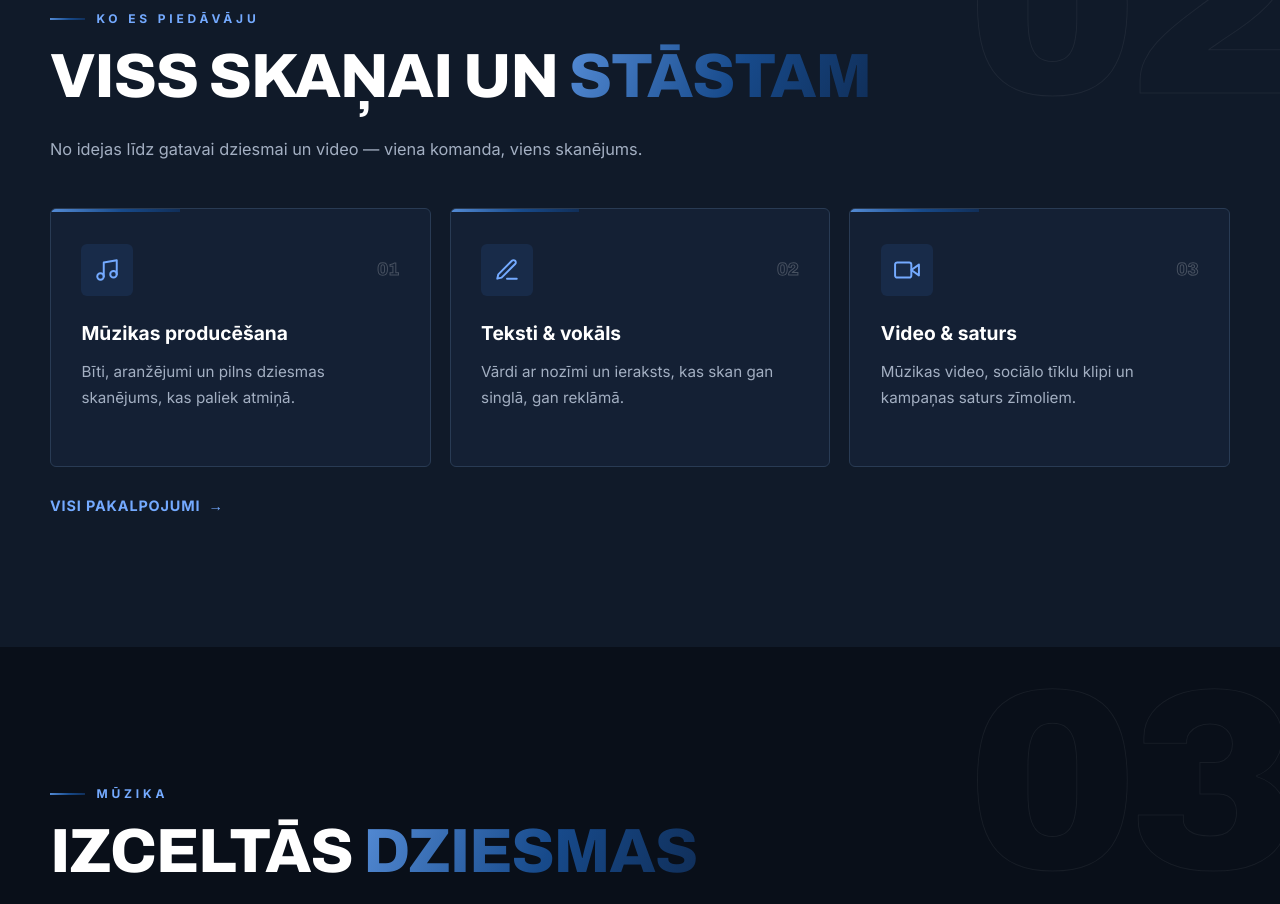
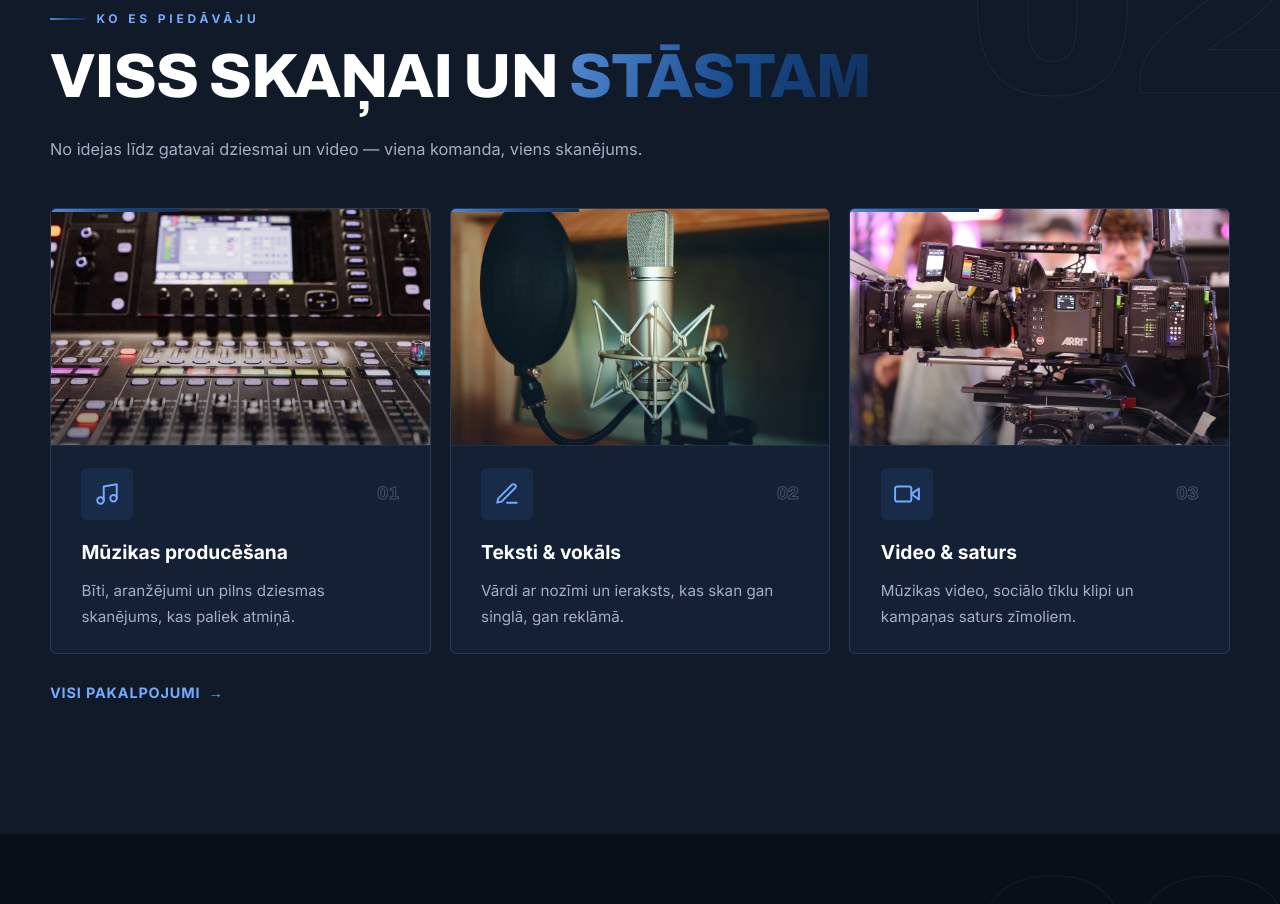
Before and after one commit to ojayWillow/reiks-media, a plain HTML site: page index.html in a window 1280 px wide. Shown: the part 2108-3012 px from the top of the page. Drawn offline with Linux system fonts and the light colour scheme.

Commit message:
Add distinct photography to homepage service cards

```diff
--- a/index.html
+++ b/index.html
@@ -146,7 +146,8 @@
         </p>
 
         <div class="services-grid">
-          <article class="service-card glow-card reveal">
+          <article class="service-card service-card--visual glow-card reveal">
+            <div class="service-card__media"><img class="service-card__photo service-card__photo--production" src="assets/images/services/production.jpg" alt="Mūzikas studijas miksēšanas pults" loading="lazy" decoding="async"></div>
             <div class="service-card__head">
               <div class="service-card__icon" aria-hidden="true">
                 <svg viewBox="0 0 24 24" fill="none" stroke="currentColor" stroke-width="1.8" stroke-linecap="round" stroke-linejoin="round"><path d="M9 18V5l12-2v13"/><circle cx="6" cy="18" r="3"/><circle cx="18" cy="16" r="3"/></svg>
@@ -157,7 +158,8 @@
             <p class="service-card__text">Bīti, aranžējumi un pilns dziesmas skanējums, kas paliek atmiņā.</p>
           </article>
 
-          <article class="service-card glow-card reveal">
+          <article class="service-card service-card--visual glow-card reveal">
+            <div class="service-card__media"><img class="service-card__photo service-card__photo--vocals" src="assets/images/services/vocals.jpg" alt="Studijas mikrofons ar popfiltru vokāla ierakstam" loading="lazy" decoding="async"></div>
             <div class="service-card__head">
               <div class="service-card__icon" aria-hidden="true">
                 <svg viewBox="0 0 24 24" fill="none" stroke="currentColor" stroke-width="1.8" stroke-linecap="round" stroke-linejoin="round"><path d="M12 20h9"/><path d="M16.5 3.5a2.121 2.121 0 0 1 3 3L7 19l-4 1 1-4L16.5 3.5z"/></svg>
@@ -168,7 +170,8 @@
             <p class="service-card__text">Vārdi ar nozīmi un ieraksts, kas skan gan singlā, gan reklāmā.</p>
           </article>
 
-          <article class="service-card glow-card reveal">
+          <article class="service-card service-card--visual glow-card reveal">
+            <div class="service-card__media"><img class="service-card__photo service-card__photo--video" src="assets/images/services/video.jpg" alt="Profesionāla kino kamera filmēšanas laukumā" loading="lazy" decoding="async"></div>
             <div class="service-card__head">
               <div class="service-card__icon" aria-hidden="true">
                 <svg viewBox="0 0 24 24" fill="none" stroke="currentColor" stroke-width="1.8" stroke-linecap="round" stroke-linejoin="round"><path d="M23 7l-7 5 7 5V7z"/><rect x="1" y="5" width="15" height="14" rx="2" ry="2"/></svg>
--- a/styles.css
+++ b/styles.css
@@ -1356,3 +1356,17 @@ a:focus-visible, button:focus-visible, input:focus-visible, textarea:focus-visib
   .hero--photos .hero__kicker { letter-spacing: .2em; }
 }
 @media (prefers-reduced-motion: reduce) { .hero__slide { transition: none; } }
+
+/* Photographic service previews on the landing page. */
+#prasmes .service-card--visual { padding: 0 0 1.4rem; overflow: hidden; }
+#prasmes .service-card__media { position: relative; aspect-ratio: 16 / 10; overflow: hidden; background: #0b1422; border-bottom: 1px solid rgba(103, 158, 232, .2); }
+#prasmes .service-card__media::after { content: ""; position: absolute; inset: 0; pointer-events: none; background: linear-gradient(180deg, transparent 55%, rgba(12, 23, 40, .45)); }
+#prasmes .service-card__photo { display: block; width: 100%; height: 100%; object-fit: cover; transition: transform .45s ease; }
+#prasmes .service-card__photo--production { object-position: 50% 76%; }
+#prasmes .service-card__photo--vocals { object-position: 50% 45%; }
+#prasmes .service-card__photo--video { object-position: center; }
+#prasmes .service-card--visual:hover .service-card__photo { transform: scale(1.035); }
+#prasmes .service-card__head { margin: 1.4rem 1.9rem 1rem; }
+#prasmes .service-card__title, #prasmes .service-card__text { margin-left: 1.9rem; margin-right: 1.9rem; }
+#prasmes .service-card__text { margin-bottom: 0; }
+@media (prefers-reduced-motion: reduce) { #prasmes .service-card__photo { transition: none; } #prasmes .service-card--visual:hover .service-card__photo { transform: none; } }
```
Also changed, not shown: assets/images/services/production.jpg (added), assets/images/services/video.jpg (added), assets/images/services/vocals.jpg (added), 1 other file.
